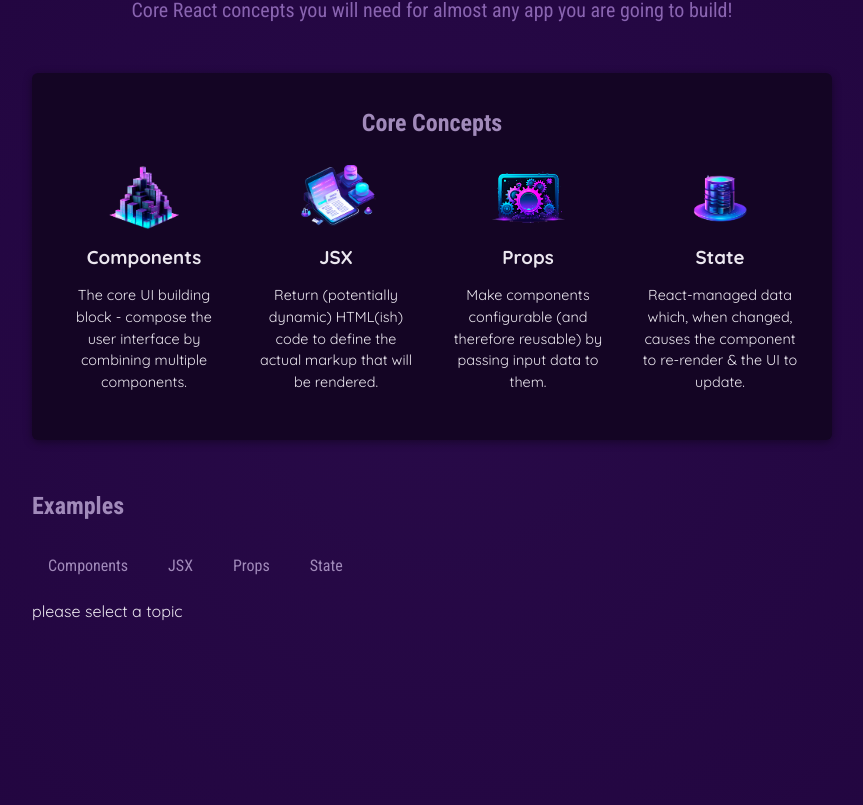
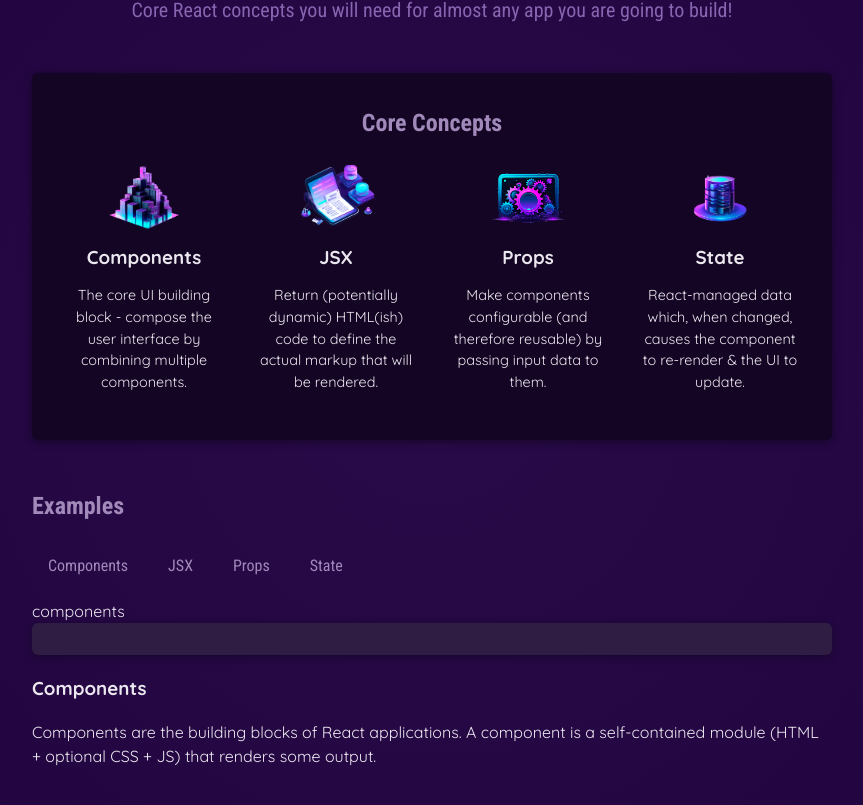
Before and after one commit to pranotimulay/react-amuse, a React (Create React App) app: page / in a window 1280 px wide. Shown: the part 259-1064 px from the top of the page, without its empty margins (208-1071 px from the left). Built offline with nearby package versions, Linux system fonts and the light colour scheme.

Commit message:
useState for topic description changes

```diff
--- a/src/App.jsx
+++ b/src/App.jsx
@@ -7,6 +7,7 @@
 import CoreConcepts from './components/CoreConcepts.jsx';
 import TabButton from "./components/TabButton";
 import { useState } from "react";
+import {EXAMPLES} from "./data";
 
 const reactCourseTypes = ["Fundamental", "Core", "Advanced"];
 
@@ -40,10 +41,10 @@
 
 function App() {
 
-    const [topic, selectedTopic] = useState('please select a topic');
+    const [topic, selectedTopic] = useState('components');
 
     function handleSelect(selectedButton) { //alternate convention clickHandler
-        console.log("handleSelect() called! ---> "+ selectedButton);
+        console.log("handleSelect() called! ---> "+ topic);
         selectedTopic(selectedButton);
     }
 
@@ -71,7 +72,18 @@
                         <TabButton onSelect={() => handleSelect('state')}>State</TabButton>  {/*React is not aware where to output this value unless configured */}
                     </menu>
                     {topic}
+
+                    <div id="tab-content"></div>
+                    <h3> {EXAMPLES[topic].title}</h3>
+                    <p> {EXAMPLES[topic].description}</p>
+                    <pre>
+                        <code>
+
+                        </code>
+                    </pre>
+
                 </section>
+
 
 
             </main>
--- /dev/null
+++ b/src/data.js
@@ -0,0 +1,82 @@
+import componentsImg from './assets/components.png';
+import propsImg from './assets/config.png';
+import jsxImg from './assets/jsx-ui.png';
+import stateImg from './assets/state-mgmt.png';
+
+export const CORE_CONCEPTS = [
+    {
+        image: componentsImg,
+        title: 'Components',
+        description:
+            'The core UI building block - compose the user interface by combining multiple components.',
+    },
+    {
+        image: jsxImg,
+        title: 'JSX',
+        description:
+            'Return (potentially dynamic) HTML(ish) code to define the actual markup that will be rendered.',
+    },
+    {
+        image: propsImg,
+        title: 'Props',
+        description:
+            'Make components configurable (and therefore reusable) by passing input data to them.',
+    },
+    {
+        image: stateImg,
+        title: 'State',
+        description:
+            'React-managed data which, when changed, causes the component to re-render & the UI to update.',
+    },
+];
+
+export const EXAMPLES = {
+    components: {
+        title: 'Components',
+        description:
+            'Components are the building blocks of React applications. A component is a self-contained module (HTML + optional CSS + JS) that renders some output.',
+        code: `
+function Welcome() {
+  return <h1>Hello, World!</h1>;
+}`,
+    },
+    jsx: {
+        title: 'JSX',
+        description:
+            'JSX is a syntax extension to JavaScript. It is similar to a template language, but it has full power of JavaScript (e.g., it may output dynamic content).',
+        code: `
+<div>
+  <h1>Welcome {userName}</h1>
+  <p>Time to learn React!</p>
+</div>`,
+    },
+    props: {
+        title: 'Props',
+        description:
+            'Components accept arbitrary inputs called props. They are like function arguments.',
+        code: `
+function Welcome(props) {
+  return <h1>Hello, {props.name}</h1>;
+}`,
+    },
+    state: {
+        title: 'State',
+        description:
+            'State allows React components to change their output over time in response to user actions, network responses, and anything else.',
+        code: `
+function Counter() {
+  const [isVisible, setIsVisible] = useState(false);
+
+  function handleClick() {
+    setIsVisible(true);
+  }
+
+  return (
+    <div>
+      <button onClick={handleClick}>Show Details</button>
+      {isVisible && <p>Amazing details!</p>}
+    </div>
+  );
+}`,
+    },
+};
```
